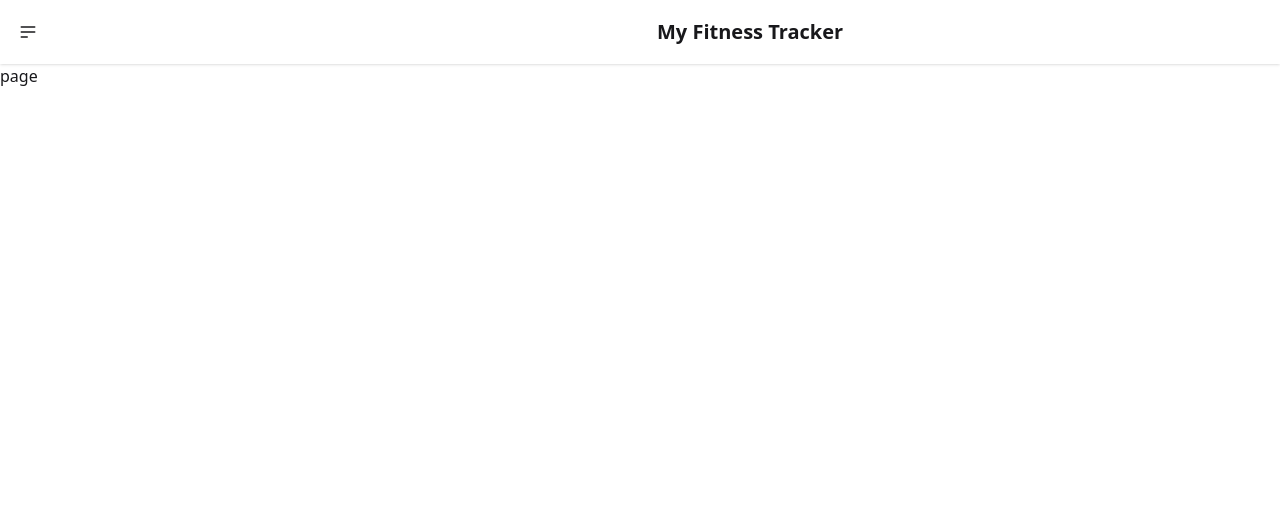
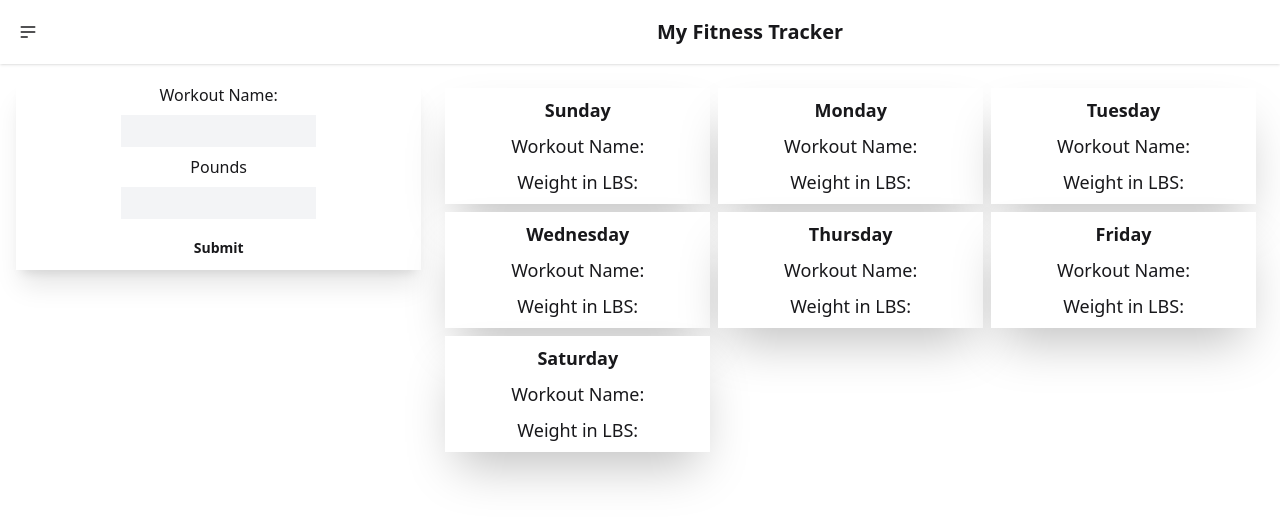
Before and after one commit to JGuzman87/fitness-tracker-app, a Next.js app: page /workouts in a window 1280 px wide. Shown: the top 524 px of the page. Built offline with nearby package versions, Linux system fonts and the light colour scheme.

Commit message:
added local storage items

```diff
--- a/src/app/foods/page.js
+++ b/src/app/foods/page.js
@@ -1,8 +1,11 @@
-import React from 'react'
+import React from 'react';
+import Foods from '@/components/Foods';
 
 const page = () => {
   return (
-    <div>page</div>
+    <div className=''>
+      <Foods />
+    </div>
   )
 }
 
--- a/src/app/workouts/page.js
+++ b/src/app/workouts/page.js
@@ -1,9 +1,43 @@
-import React from 'react'
+"use client"
+import {useState, useEffect } from 'react'
+import WeekCards from '@/components/WeekCards';
+import WorkoutForm from '@/components/WorkoutForm';
 
-const page = () => {
+const WorkoutPage = () => {
+
+  const [stored, setStored] = useState([]);
+
+
+  useEffect(() => {
+    try {
+      const saved = JSON.parse(localStorage.getItem("workout")) || [];
+     if(saved) {
+      setStored(saved)
+     }
+    } catch (error) {
+      console.log("ERROR:", error.message);
+    }
+  }, []);
+
+  const handleStored = (savedWorkout) => {
+
+  const dataWithID = { id: crypto.randomUUID(), ...savedWorkout };
+
+  const newData = [...stored, dataWithID]
+
+setStored(newData);
+localStorage.setItem('workout', JSON.stringify(newData))
+
+
+  };
+
+
   return (
-    <div>page</div>
+    <div className='grid md:grid-cols-3 gap-4 p-4'>
+      <WorkoutForm stored={handleStored} />
+      <WeekCards workout={stored} />
+    </div>
   )
 }
 
-export default page
+export default WorkoutPage;
--- a/src/components/Foods.jsx
+++ b/src/components/Foods.jsx
@@ -1,9 +1,23 @@
-import React from 'react'
+"use client";
+import { useState, useEffect } from "react";
 
 const Foods = () => {
-  return (
-    <div>Foods</div>
-  )
-}
+  useEffect(() => {
+    const fetchData = async () => {
+      try {
+        const request = await fetch(
+          "https://api.nal.usda.gov/fdc/v1/foods/search?query=avocado&api_key=blMErDQCfcirlTtf6otr5bOEeTQMTBze0Fjm4loR"
+        );
+        const data = await request.json();
+        console.log(data);
+      } catch (error) {
+        console.log(error.message);
+      }
+    };
+    fetchData();
+  }, []);
 
-export default Foods
+  return <div>Foods</div>;
+};
+
+export default Foods;
--- /dev/null
+++ b/src/components/WeekCards.jsx
@@ -0,0 +1,40 @@
+"use client";
+
+
+const WeekCards = ({workout}) => {
+
+
+console.log(workout.map(name => name.name))
+  const daysOfWeek = [
+    "Sunday",
+    "Monday",
+    "Tuesday",
+    "Wednesday",
+    "Thursday",
+    "Friday",
+    "Saturday",
+  ];
+
+
+
+
+  return (
+    <div className="card bg-base-100 grid grid-cols-3 md:col-span-2 gap-2 p-2">
+      {daysOfWeek.map(
+        (day, i) =>
+          day && (
+            <div
+              key={i}
+              className="card-body text-center text-lg shadow-2xl bg-white p-2"
+            >
+              <p className="font-bold">{day}</p>
+              <p>Workout Name: {} </p>
+              <p>Weight in LBS: </p>
+            </div>
+          )
+      )}
+    </div>
+  );
+};
+
+export default WeekCards;
--- /dev/null
+++ b/src/components/WorkoutForm.jsx
@@ -0,0 +1,39 @@
+"use client"
+import { useState } from 'react';
+
+const WorkoutForm = ({stored}) => {
+    const [formData, setFormData] = useState({name: '', pounds: ''});
+
+
+
+    const handleChange = (e) => {
+        const { name, value } = e.target;
+
+        setFormData(prev => ({...prev, [name]: value}))
+    }
+
+    const handleSubmit = (e) => {
+        e.preventDefault();
+
+        stored(formData);
+
+        setFormData( prev => ({...prev, name: '', pounds: ''}))
+
+    }
+
+
+  return (
+    <form className='flex flex-col justify-center items-center gap-2 p-2 shadow-xl h-1/2' onSubmit={handleSubmit}>
+        <label htmlFor='name'>Workout Name: </label>
+        <input className="bg-gray-100 w-1/2 p-1"type='text' name="name" value={formData.name} onChange={handleChange}  />
+         <label htmlFor='punds'>Pounds </label>
+        <input className="bg-gray-100 w-1/2 p-1"type='text' name="pounds" value={parseFloat(formData.pounds) || ""} onChange={handleChange} />
+        <button className='btn btn-ghost' type='submit'>Submit</button>
+
+
+
+    </form>
+  )
+}
+
+export default WorkoutForm
--- a/src/components/Workouts.jsx
+++ /dev/null
@@ -1,9 +0,0 @@
-import React from 'react'
-
-const Workouts = () => {
-  return (
-    <div>Workouts</div>
-  )
-}
-
-export default Workouts;
```
